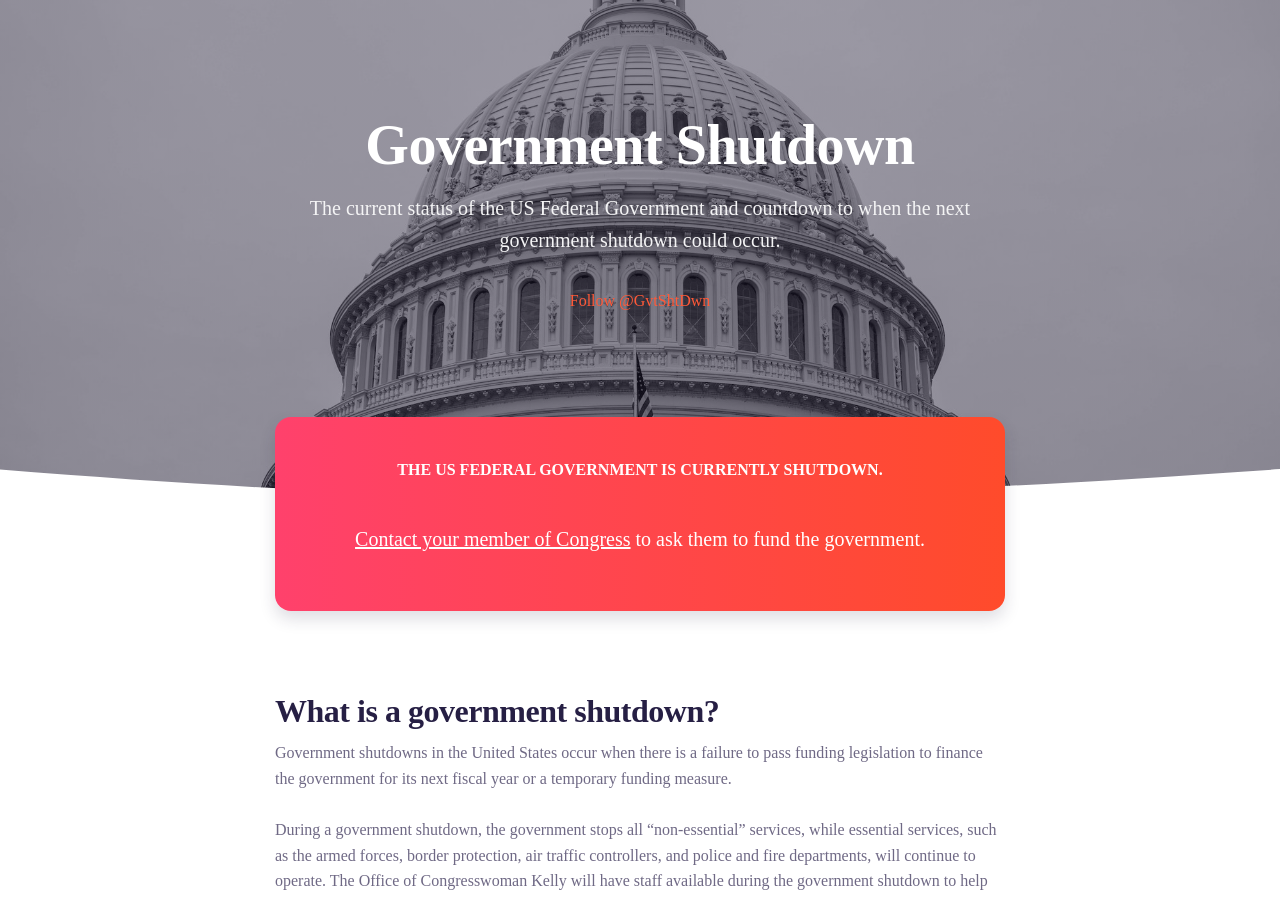
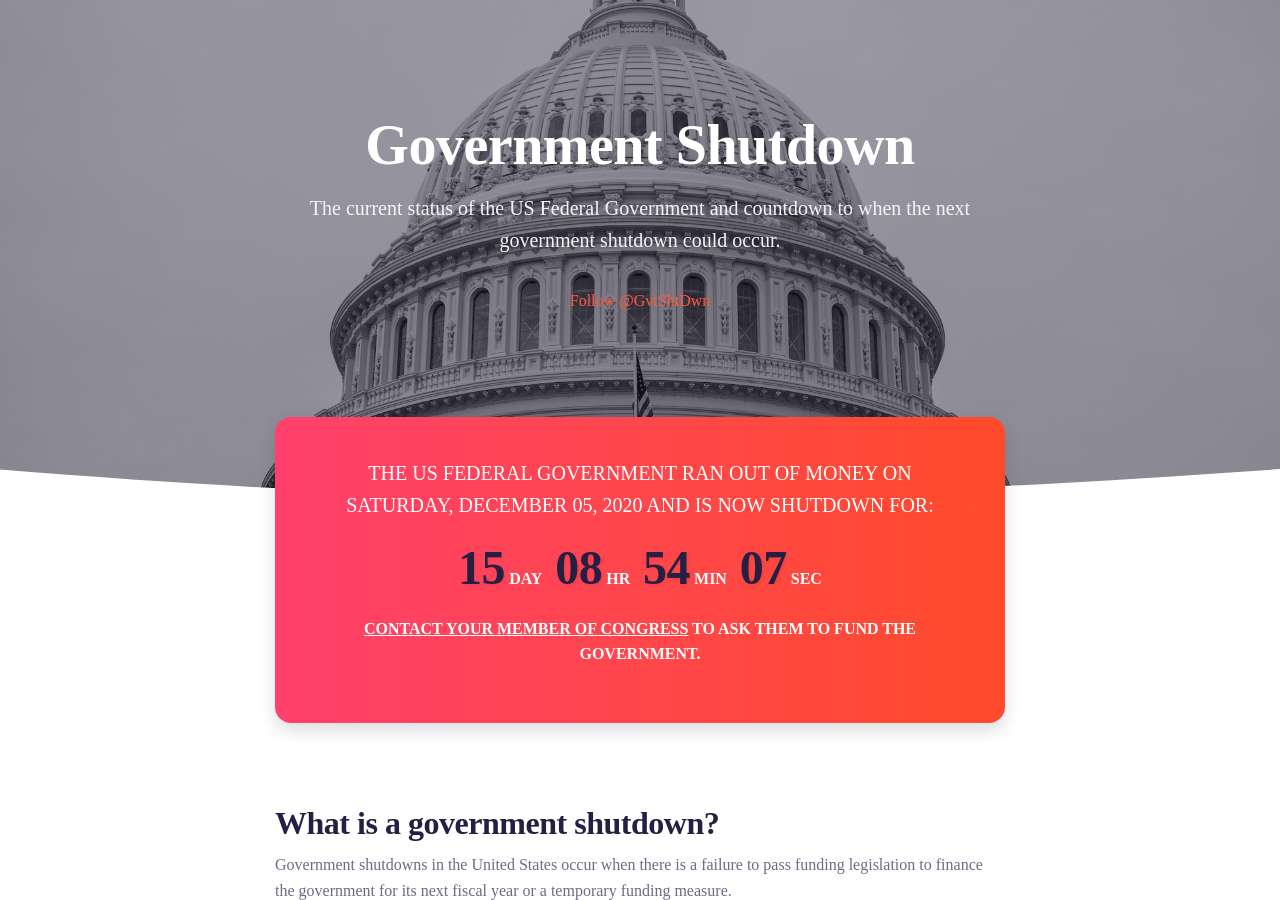
Before and after one commit to judsonlmoore/gvtshtdwn.com, a Jekyll site: the page built from index.md, in a window 1280 px wide and 900 px high. Built offline with Jekyll 4.4.1, drawn with Linux system fonts in a browser that asks for light colours; nearby versions of some CDN libraries; some web fonts are replaced; comment, search, counter and statistics services are not loaded.

Commit message:
Use JS to count through the deadline and update dynamicly

```diff
--- a/_includes/countdown.html
+++ /dev/null
@@ -1,19 +0,0 @@
-{% capture nowunix %}{{'now' | date: '%s'}}{% endcapture %}
-{% capture defunded_date %}{{ site.funded-until | date: '%s'}}{% endcapture %}
-{% if defunded_date > nowunix %}
-
-<!-- If funded -->
-<div class="rounded bg-gradient-funded text-white shadow p-5 text-center mb-5">
-	<p class="mb-0 font-weight-bold text-uppercase">The US Federal Government will shutdown in:</p>
-	<div id="clock" class="countdown pt-4"></div>
-</div>
-
-{% else %}
-
-<!-- If !funded -->
-<div class="rounded bg-gradient-defunded text-white shadow p-5 text-center mb-5">
-	<p class="mb-5 font-weight-bold text-uppercase">The US Federal Government is currently shutdown.</p>
-	<p class="lead"><u><a href="https://www.congress.gov/contact-us" target="_blank" class="text-white">Contact your member of Congress</a></u> to ask them to fund the government.</p>
-</div>
-
-{% endif %}
--- a/_layouts/default.html
+++ b/_layouts/default.html
@@ -66,14 +66,34 @@
 
     <!-- Clock config -->
     <script type="text/javascript">
-      $(function () {
-        $('#clock').countdown('{{ site.funded-until }}').on('update.countdown', function(event) {
-          var $this = $(this).html(event.strftime(''
-            + '<span class="h1 font-weight-bold">%D</span> Day%!d'
-            + '<span class="h1 font-weight-bold">%H</span> Hr'
-            + '<span class="h1 font-weight-bold">%M</span> Min'
-            + '<span class="h1 font-weight-bold">%S</span> Sec'));
-        });
+      $('#status').countdown('{{ site.funded-until }}', {elapse: true})
+      .on('update.countdown', function(event) {
+        var $this = $(this);
+        if (event.elapsed) {
+          $this.html(event.strftime(''
+            + '<div class="rounded bg-gradient-defunded text-white shadow p-5 text-center mb-5">'
+            +   '<p class="lead">The US Federal Government ran out of money on {{ site.funded-until | date: "%A, %B %d, %Y" }} and is now shutdown for:</p>'
+            +   '<p>'
+            +     '<span class="h1 font-weight-bold">%D</span> Day%!d'
+            +     '<span class="h1 font-weight-bold">%H</span> Hr'
+            +     '<span class="h1 font-weight-bold">%M</span> Min'
+            +     '<span class="h1 font-weight-bold">%S</span> Sec'
+            +   '</p>'
+            +   '<p class="font-weight-bold"><u><a href="https://www.congress.gov/contact-us" target="_blank" class="text-white">Contact your member of Congress</a></u> to ask them to fund the government.</p>'
+            + '</div>'));
+        } else {
+          $this.html(event.strftime(''
+            + '<div class="rounded bg-gradient-funded text-white shadow p-5 text-center mb-5">'
+            +   '<p class="lead">The US Federal Government is currently funded until {{ site.funded-until | date: "%A, %B %d, %Y" }} and will shutdown in:</p>'
+            +   '<p>'
+            +     '<span class="h1 font-weight-bold">%D</span> Day%!d'
+            +     '<span class="h1 font-weight-bold">%H</span> Hr'
+            +     '<span class="h1 font-weight-bold">%M</span> Min'
+            +     '<span class="h1 font-weight-bold">%S</span> Sec'
+            +   '</p>'
+            +   '<p class="font-weight-bold"><u><a href="https://www.congress.gov/contact-us" target="_blank" class="text-white">Contact your member of Congress</a></u> to ask them to fund the government.</p>'
+            + '</div>'));
+        }
       });
     </script>
 
--- a/_layouts/home.html
+++ b/_layouts/home.html
@@ -30,7 +30,7 @@
   <div class="row">
     <div class="offset-lg-2 col-lg-8 col-md-12 col-12">
       <div class="mt-n12">
-      	{% include countdown.html %}
+      	<div id="status" class="countdown"></div>
       </div>
     </div>
   </div>
```
